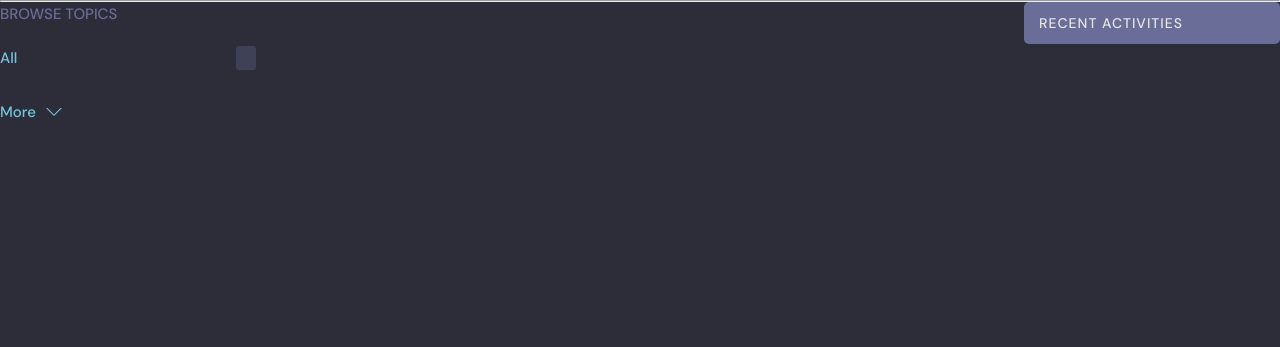
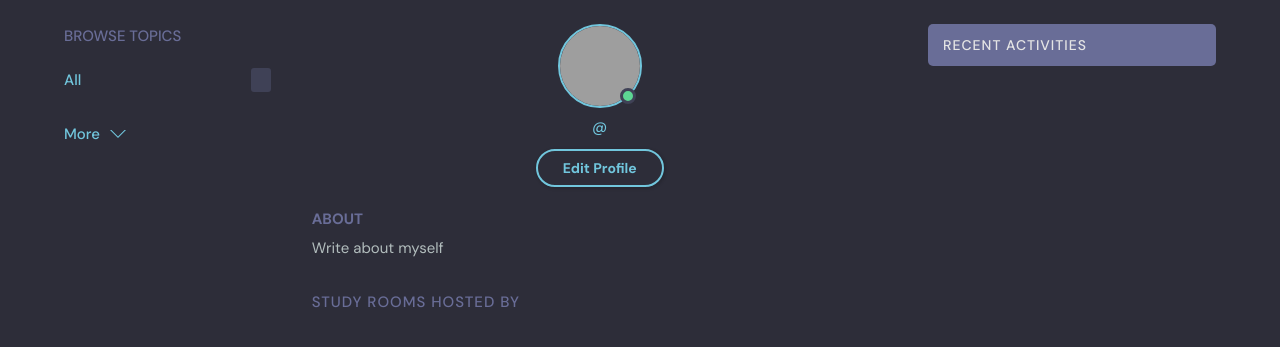
Before and after one commit to DeaaTH65/Study_Buddy, a Django app: template base/templates/base/profile.html in a window 1280 px wide. Shown: the part 76-423 px from the top of the page. Run offline with Django 4.2, Linux system fonts and the light colour scheme; the template is opened without the code that fills it, so the values that code supplies are empty; grey boxes are pictures that could not be loaded.

Commit message:
profile-page design

```diff
--- a/base/templates/base/profile.html
+++ b/base/templates/base/profile.html
@@ -1,25 +1,47 @@
 {% extends 'main.html' %}
 
 {% block content %}
-<style>
-    .profile-container{
-        display: grid;
-        grid-template-columns: 1fr 3fr 1fr;
-    }
-</style>
-<h1>{{user.username}}</h1>
-<hr>
-<div class="profile-container">
-    <div>
+  <main class="profile-page layout layout--3">
+    <div class="container">
+      <!-- Topics Start -->
       {% include "base/topics_component.html" %}
+      <!-- Topics End -->
+
+      <!-- Room List Start -->
+      <div class="roomList">
+        <div class="profile">
+          <div class="profile__avatar">
+            <div class="avatar avatar--large active">
+              <img src="https://randomuser.me/api/portraits/men/11.jpg" />
+            </div>
+          </div>
+          <div class="profile__info">
+            <h3>{{user.username}}</h3>
+            <p>@{{user.username}}</p>
+            <a href="edit-user.html" class="btn btn--main btn--pill">Edit Profile</a>
+          </div>
+          <div class="profile__about">
+            <h3>About</h3>
+            <p>
+              Write about myself
+            </p>
+          </div>
         </div>
 
+        <div class="roomList__header">
           <div>
+            <h2>Study Rooms Hosted by {{user.username}}</a>
+            </h2>
+          </div>
+        </div>
+
         {% include "base/feed_component.html" %}
       </div>
+      <!-- Room List End -->
 
-    <div>
+      <!-- Activities Start -->
       {% include "base/activity_component.html" %}
+      <!-- Activities End -->
     </div>
-</div>
+  </main>
 {% endblock content %}
```
Also changed, not shown: base/templates/base/profile_old.html (added, +25 -0 lines). Lines whose indentation alone changed are shown as unchanged.
